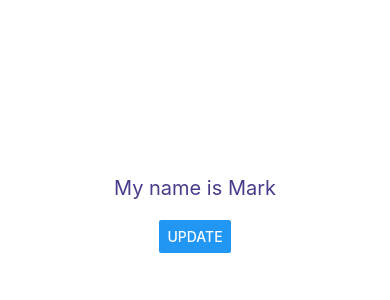
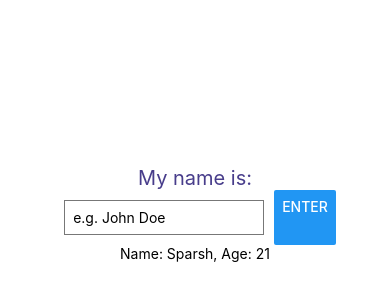
Before and after one commit to sparshsukralia/todo-list-react-native, a React Native app: screen / in a window 390 px wide. Shown: the part 208-508 px from the top of the page. Built offline with nearby package versions, Linux system fonts and the light colour scheme.

Commit message:
TextInput

```diff
--- a/App.js
+++ b/App.js
@@ -1,20 +1,31 @@
 import React from "react";
 import { useState } from "react";
-import { StyleSheet, Text, View, Button } from "react-native";
+import { StyleSheet, Text, View, Button, TextInput } from "react-native";
 
 export default function App() {
-  const [name, setName] = useState("Mark");
+  const [name, setName] = useState("Sparsh");
+  const [age, setAge] = useState("21");
 
-  const clickHandler = () => {
-    setName("Dustin");
+  const inputHandler = (e) => {
+    if (e.key === "Enter") {
+      setName(e.value);
+    }
   };
 
   return (
     <View style={styles.container}>
-      <Text style={styles.text}>My name is {name}</Text>
-      <View style={styles.buttonContainer}>
-        <Button title="Update" onPress={clickHandler} />
+      <Text style={styles.text}>My name is:</Text>
+      <View style={styles.inputButton}>
+        <TextInput
+          placeholder="e.g. John Doe"
+          style={styles.input}
+          onChangeText={(e) => setName(e)}
+        />
+        <Button title="Enter" />
       </View>
+      <Text>
+        Name: {name}, Age: {age}
+      </Text>
     </View>
   );
 }
@@ -30,7 +41,15 @@ const styles = StyleSheet.create({
     fontSize: 20,
     color: "darkslateblue",
   },
-  buttonContainer: {
-    marginTop: 20,
+  input: {
+    borderWidth: 1,
+    borderColor: "#777",
+    padding: 8,
+    width: 200,
+    margin: 10,
+  },
+  inputButton: {
+    display: "flex",
+    flexDirection: "row",
   },
 });
```
